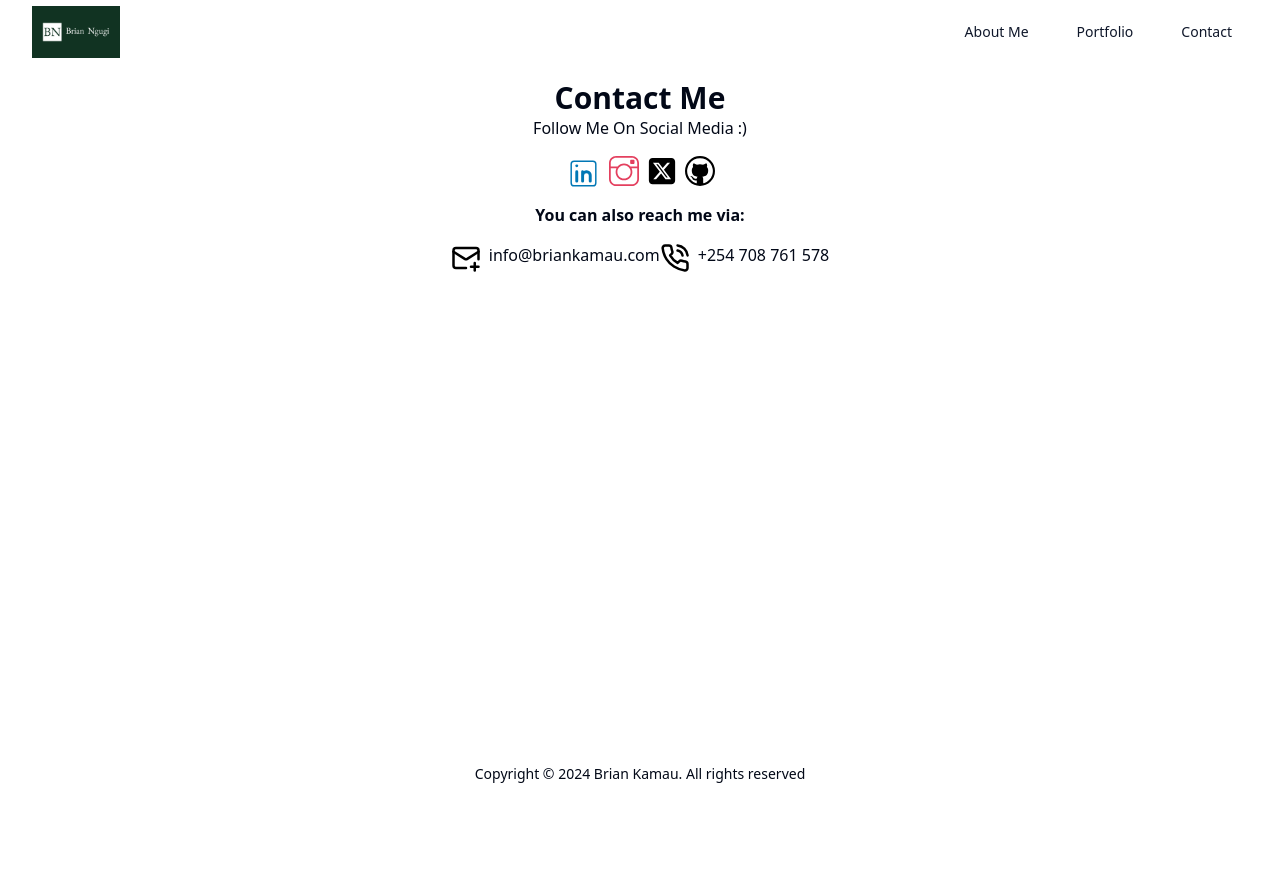
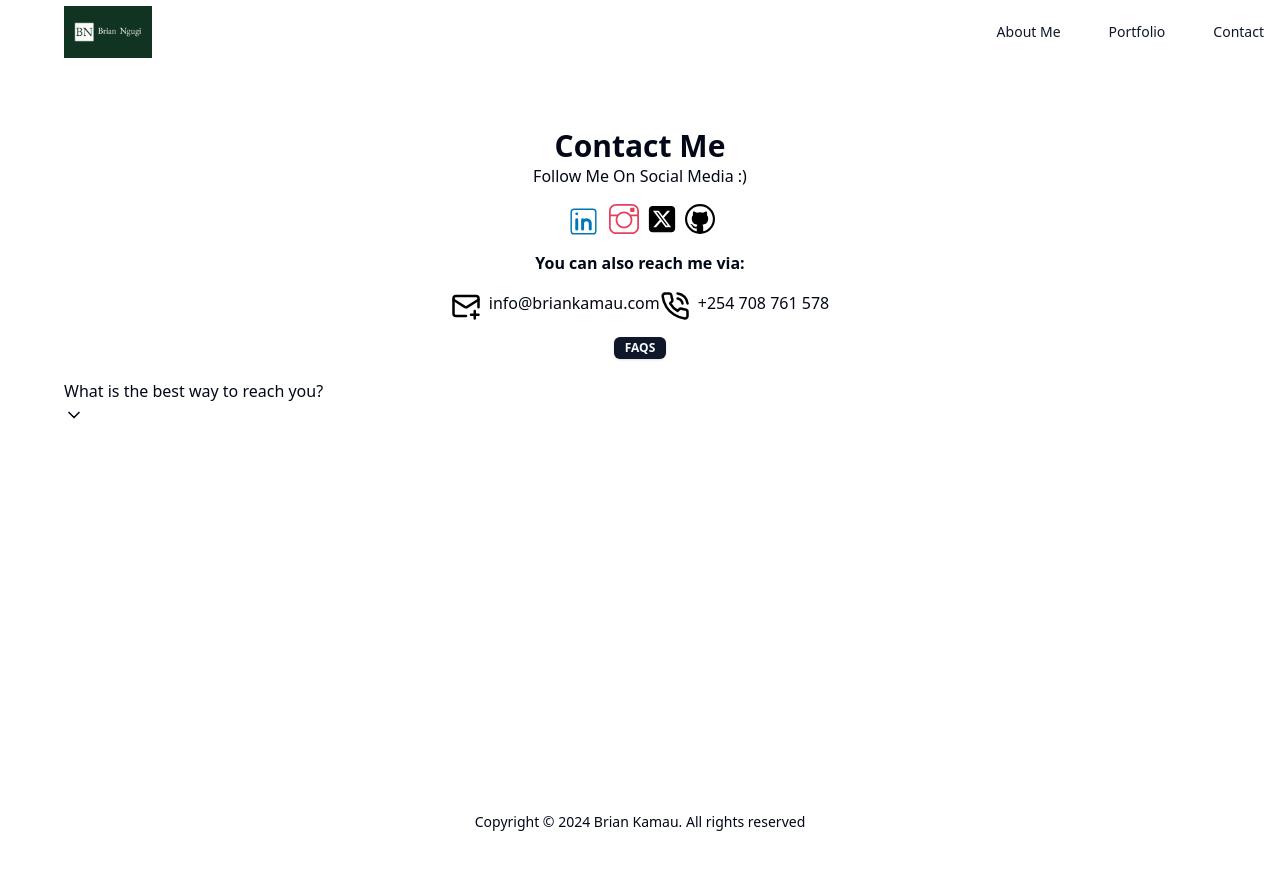
Before and after one commit to CARTOON01/cartoon, a Next.js app: page /contact in a window 1280 px wide. Shown: the top 870 px of the page. Before the commit the page ends 800 px from the top, so only its background shows below. Built offline with nearby package versions, Linux system fonts and the light colour scheme.

Commit message:
Add Badge component and update contact page layout

```diff
--- a/app/(main)/contact/page.tsx
+++ b/app/(main)/contact/page.tsx
@@ -1,4 +1,6 @@
-import { MailPlusIcon, PhoneCallIcon } from "lucide-react";
+import { Badge } from "@/components/ui/badge";
+import { Disclosure, DisclosureButton, DisclosurePanel } from "@headlessui/react";
+import { ChevronDownIcon, MailPlusIcon, PhoneCallIcon } from "lucide-react";
 import { CiLinkedin } from "react-icons/ci";
 import { FaSquareXTwitter } from "react-icons/fa6";
 import { TfiInstagram } from "react-icons/tfi";
@@ -40,6 +42,24 @@
                 </div>
                 </div>
             </div>
+            <div>
+            <div className="flex justify-center pt-4">
+                <Badge>
+                    FAQS
+                </Badge>
+            </div>
+            <div className="items-center justify-center pt-3">
+                <Disclosure>
+                    <DisclosureButton className="py-2">
+                        What is the best way to reach you?
+                        <ChevronDownIcon className="w-5 group-data-[open]:rotate-180" />
+                    </DisclosureButton>
+                    <DisclosurePanel className="text-gray-500">
+                        The best way to reach me is via email at info@briankamau.com
+                    </DisclosurePanel>
+                </Disclosure>
+            </div>
+            </div>
         </div>
      );
 }
--- a/app/layout.tsx
+++ b/app/layout.tsx
@@ -21,13 +21,15 @@
   children: React.ReactNode;
 }>) {
   return (
-    <html lang="en">
+    <html lang="en" suppressHydrationWarning>
       <body className={cn(
           "min-h-screen bg-background antialiased",
           ebGaramond.variable,
         )}>
           <ThemeProvider>
+            <div className="container mx-auto w-full py-12">
             {children}
+            </div>
           </ThemeProvider>
           </body>
     </html>
--- /dev/null
+++ b/components/ui/badge.tsx
@@ -0,0 +1,36 @@
+import * as React from "react"
+import { cva, type VariantProps } from "class-variance-authority"
+
+import { cn } from "@/lib/utils"
+
+const badgeVariants = cva(
+  "inline-flex items-center rounded-md border px-2.5 py-0.5 text-xs font-semibold transition-colors focus:outline-none focus:ring-2 focus:ring-ring focus:ring-offset-2",
+  {
+    variants: {
+      variant: {
+        default:
+          "border-transparent bg-primary text-primary-foreground shadow hover:bg-primary/80",
+        secondary:
+          "border-transparent bg-secondary text-secondary-foreground hover:bg-secondary/80",
+        destructive:
+          "border-transparent bg-destructive text-destructive-foreground shadow hover:bg-destructive/80",
+        outline: "text-foreground",
+      },
+    },
+    defaultVariants: {
+      variant: "default",
+    },
+  }
+)
+
+export interface BadgeProps
+  extends React.HTMLAttributes<HTMLDivElement>,
+    VariantProps<typeof badgeVariants> {}
+
+function Badge({ className, variant, ...props }: BadgeProps) {
+  return (
+    <div className={cn(badgeVariants({ variant }), className)} {...props} />
+  )
+}
+
+export { Badge, badgeVariants }
--- a/package.json
+++ b/package.json
@@ -9,6 +9,7 @@
     "lint": "next lint"
   },
   "dependencies": {
+    "@headlessui/react": "^2.1.3",
     "@radix-ui/react-dropdown-menu": "^2.1.1",
     "@radix-ui/react-icons": "^1.3.0",
     "@radix-ui/react-separator": "^1.1.0",
```
Also changed, not shown: 1 other file (tests, documents, lock files or other folders).
